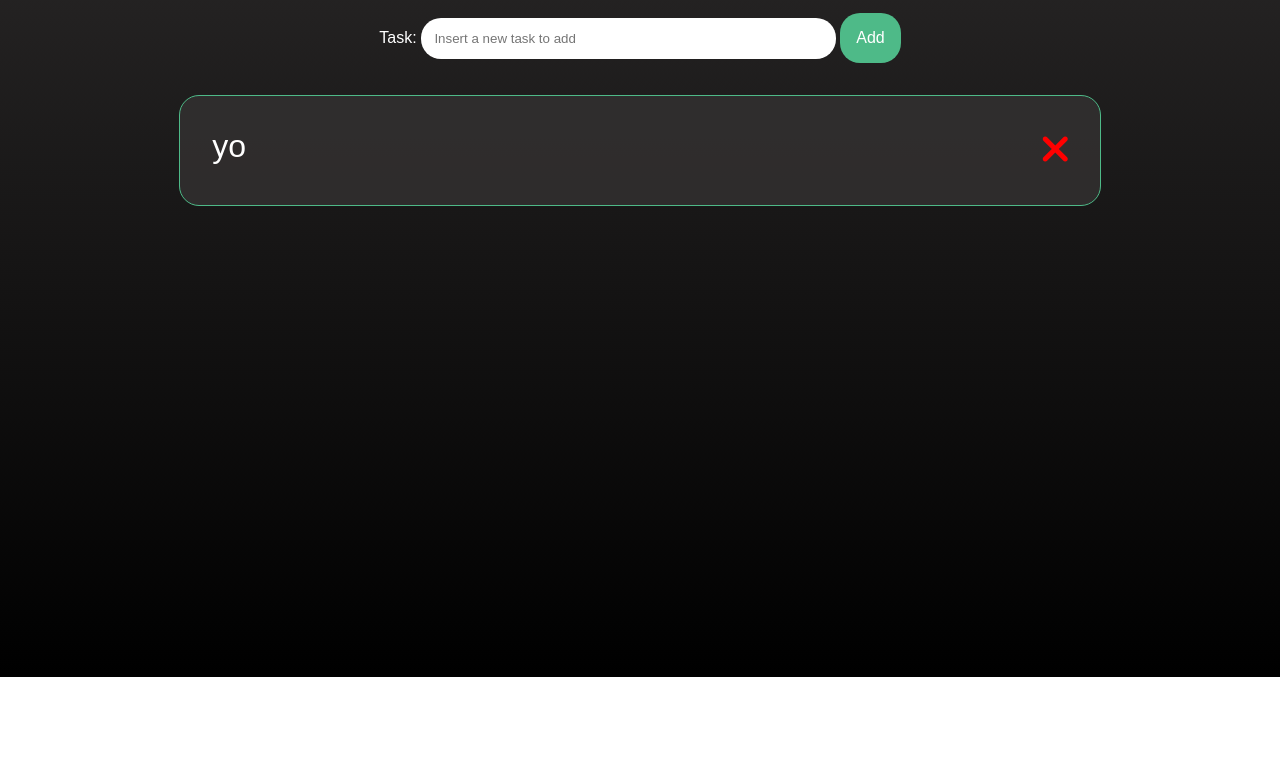
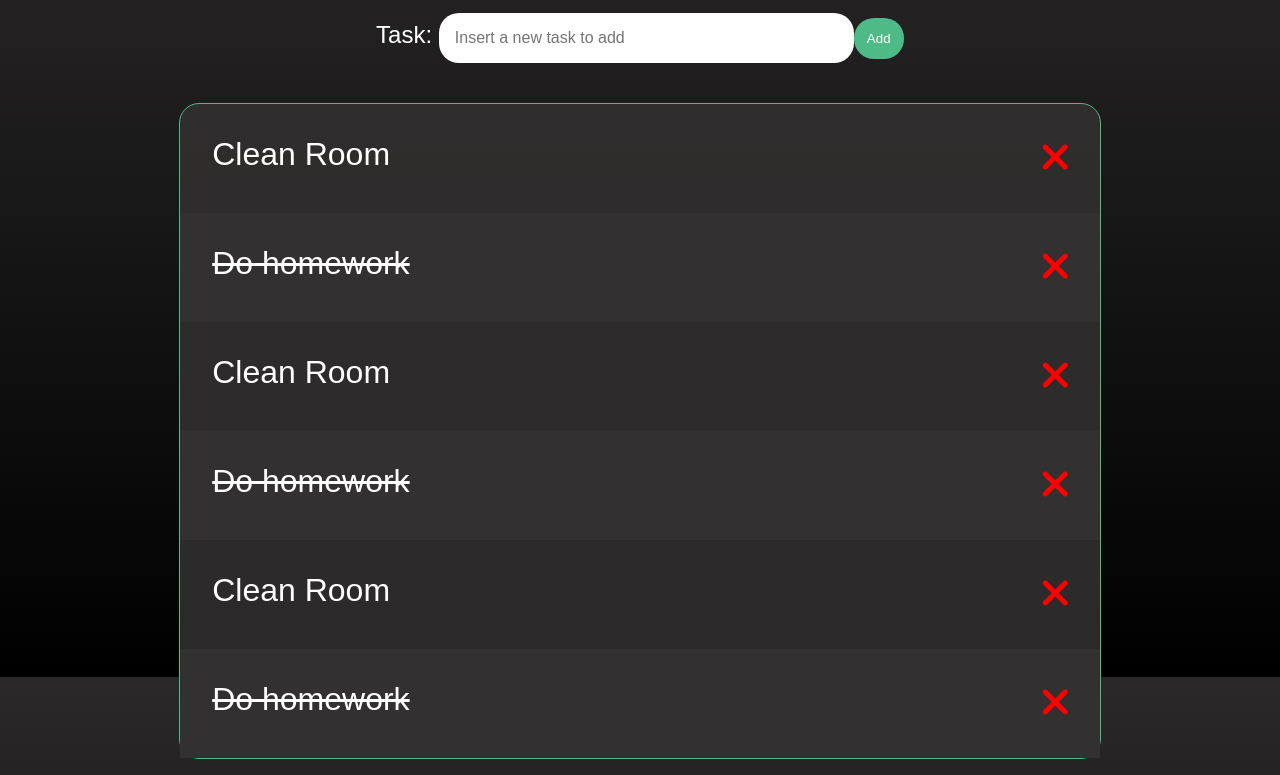
Before and after one commit to reistence/vue-todolist, a plain HTML site: page index.html in a window 1280 px wide. Shown: the part 123-898 px from the top of the page. Before the commit the page ends 800 px from the top, so only its background shows below. Drawn offline with nearby package versions, Linux system fonts and the light colour scheme.

Commit message:
add, remove, done/not, add whit enter implemented

```diff
--- a/css/style.css
+++ b/css/style.css
@@ -54,9 +54,7 @@ header h1 {
   width: 60%;
   text-align: center;
   margin-bottom: 1em;
-}
-.form label {
-  font-size: 1rem;
+  font-size: 1.5rem;
 }
 
 .form input {
@@ -66,6 +64,7 @@ header h1 {
   background-color: white;
   color: black;
   border-radius: 20px;
+  font-size: 1rem;
 }
 
 .form button {
@@ -74,7 +73,6 @@ header h1 {
   border-radius: 20px;
   background-color: #4eba88;
   color: white;
-  font-size: 1rem;
 }
 
 .list-container {
@@ -98,6 +96,10 @@ header h1 {
   font-size: 2.5rem;
 }
 
+.list li.strikethrough {
+  text-decoration: line-through;
+}
+
 .list li:nth-child(even) {
   background-color: rgba(50, 48, 48);
 }
--- a/index.html
+++ b/index.html
@@ -34,13 +34,22 @@
             name="task"
             id="input-task"
             placeholder="Insert a new task to add"
+            v-model="newTask.text"
+            @keyup.enter="addTask"
           />
-          <button>Add</button>
+          <button @click="addTask">Add</button>
         </div>
         <div class="list-container">
           <ul class="list">
-            <li>
-              yo <span><i class="fa-solid fa-xmark"></i></span>
+            <li
+              v-for="(task, index) in tasks"
+              @click="doTask(index)"
+              :class="tasks[index].done === true ? 'strikethrough' : ''"
+            >
+              {{task.text}}
+              <span @click="removeTask(index)"
+                ><i class="fa-solid fa-xmark"></i
+              ></span>
             </li>
           </ul>
         </div>
--- a/js/script.js
+++ b/js/script.js
@@ -0,0 +1,57 @@
+const { createApp } = Vue;
+
+createApp({
+  data() {
+    return {
+      tasks: [
+        {
+          text: "Clean Room",
+          done: false,
+        },
+        {
+          text: "Do homework",
+          done: true,
+        },
+        {
+          text: "Clean Room",
+          done: false,
+        },
+        {
+          text: "Do homework",
+          done: true,
+        },
+        {
+          text: "Clean Room",
+          done: false,
+        },
+        {
+          text: "Do homework",
+          done: true,
+        },
+      ],
+      newTask: {
+        text: "",
+        done: false,
+      },
+    };
+  },
+  methods: {
+    addTask() {
+      if (this.newTask.text) {
+        this.newTask.text.trim();
+        this.tasks.push({ ...this.newTask });
+        this.newTask.text = "";
+      }
+    },
+    removeTask(index) {
+      this.tasks.splice(index, 1);
+    },
+    doTask(index) {
+      if (this.tasks[index].done === true) {
+        this.tasks[index].done = false;
+      } else {
+        this.tasks[index].done = true;
+      }
+    },
+  },
+}).mount("#app");
```
